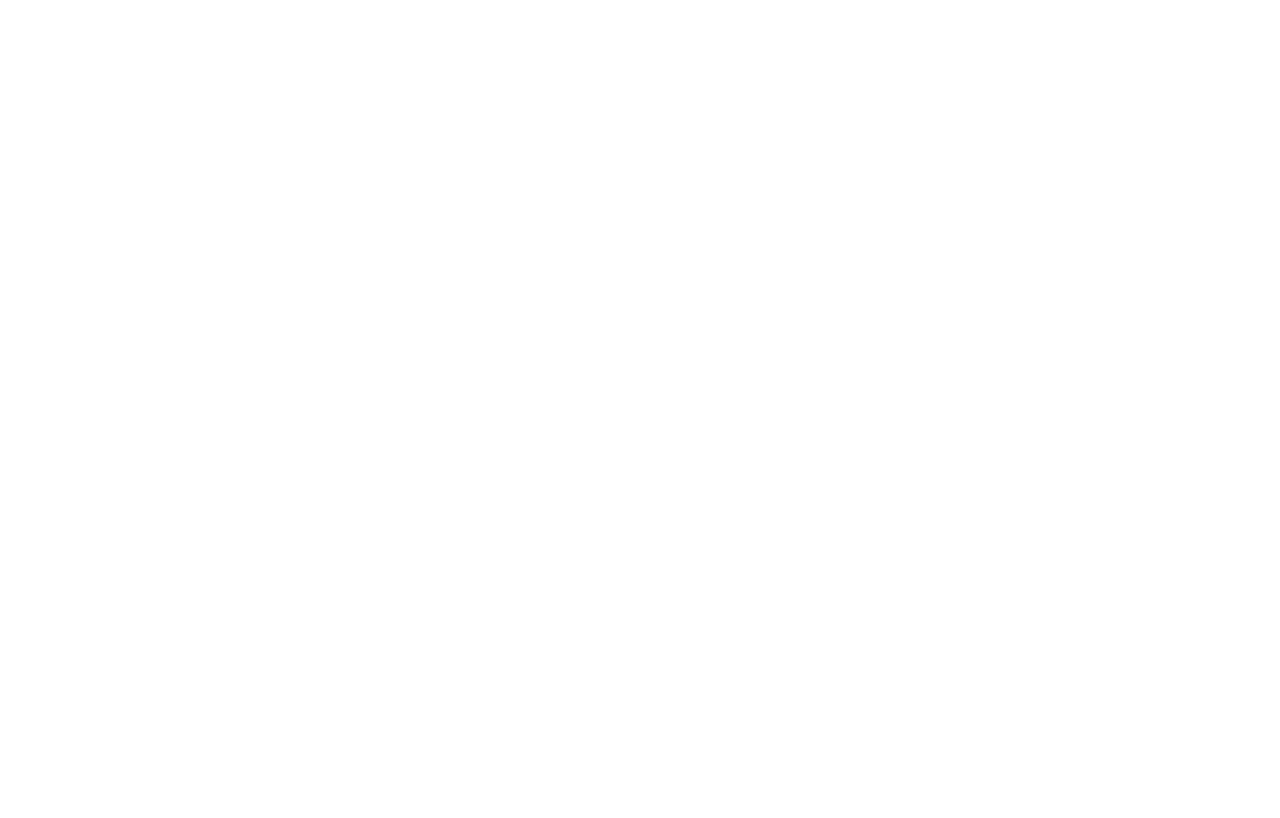
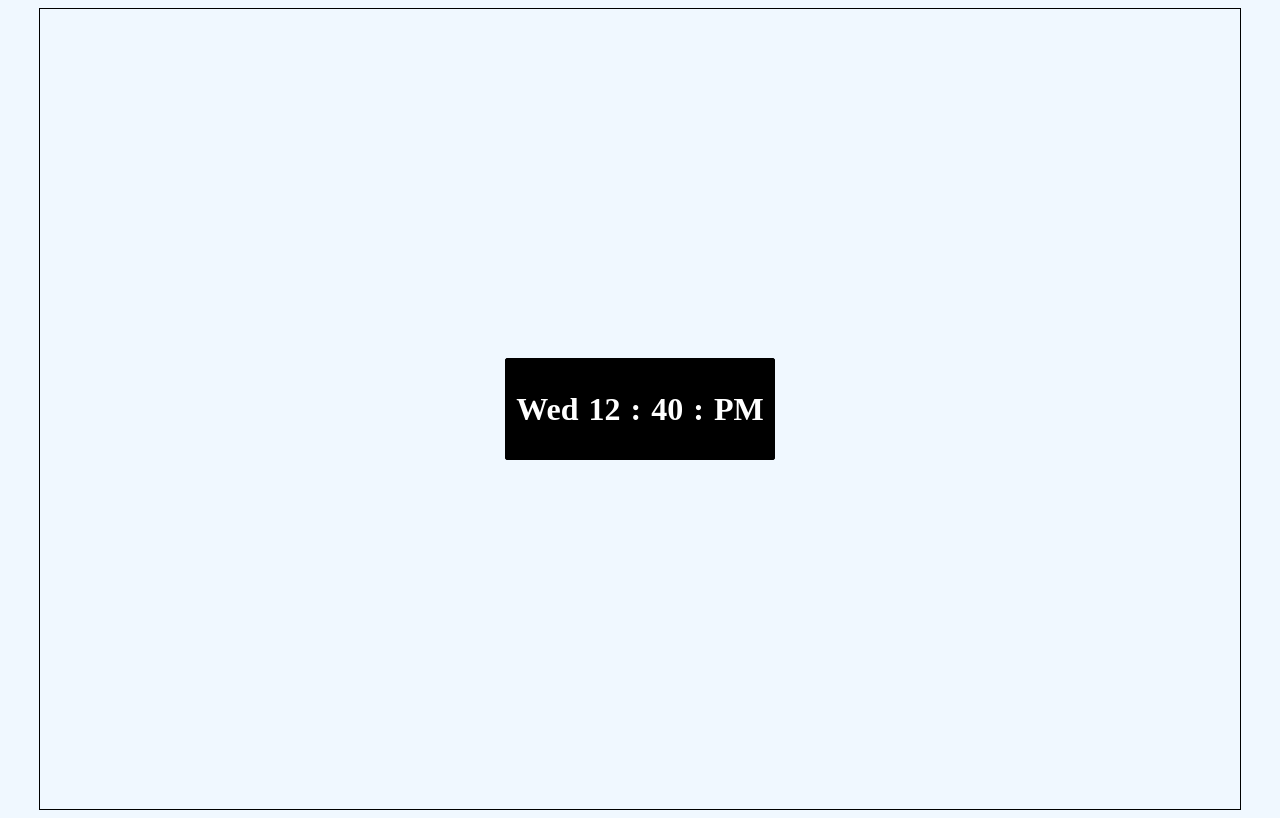
Before and after one commit to anirban0184/Js-easy-project, a plain HTML site: page __7.Digital Clock/index.html in a window 1280 px wide. Drawn offline with Linux system fonts and the light colour scheme.

Commit message:
7 Digital Clock

```diff
--- a/__7.Digital Clock/index.html
+++ b/__7.Digital Clock/index.html
@@ -3,9 +3,22 @@
 <head>
   <meta charset="UTF-8">
   <meta name="viewport" content="width=device-width, initial-scale=1.0">
+  <link rel="stylesheet" href="style.css">
   <title>Digital Clock</title>
 </head>
 <body>
+  <div class="container">
+    <div class="digitalClock">
+      <h1 id="day">Fry</h1>
+      <h1 id="hour">04</h1>
+      <h1 id="bar1">:</h1>
+      <h1 id="munite">20</h1>
+      <h1 id="bar2">:</h1>
+      <h1 id="pmam">PM</h1>
+    </div>
+  </div>
 
+
+  <script src="script.js"></script>
 </body>
 </html>
--- a/__7.Digital Clock/script.js
+++ b/__7.Digital Clock/script.js
@@ -0,0 +1,22 @@
+window.addEventListener("load", calculateTime);
+function calculateTime() {
+  let date = new Date();
+  let day = date.getDay();
+  let hours = date.getHours();
+  let munite = date.getMinutes();
+  console.log(day);
+  if(hours > 12) {
+    hours -= 12;
+  }
+  let amPm = hours <= 12 ? "PM" : "AM";
+  let days = [ "Sun", "Mon", "Tue", "Wed", "Thu","Fry", "Sat",];
+  let dayName = days[day];
+  console.log(dayName);
+  document.querySelector("#day").innerHTML = `${dayName}`;
+  document.querySelector("#hour").innerHTML = `${hours}`;
+  document.querySelector("#munite").innerHTML = `${munite}`;
+  document.querySelector("#pmam").innerHTML = `${amPm}`;
+
+
+}
+setTimeout(calculateTime,1);
--- a/__7.Digital Clock/style.css
+++ b/__7.Digital Clock/style.css
@@ -0,0 +1,27 @@
+body {
+  overflow: hidden;
+  background-color: aliceblue;
+}
+.container {
+  border: 1px solid #000;
+  width: 95%;
+  height: 100vh;
+  margin: auto;
+  display: flex;
+  justify-content: center;
+  align-items: center;
+}
+.digitalClock {
+  border: 1px solid #000;
+  width: fit-content;
+  margin: auto;
+  padding: 10px;
+  border-radius: 2px;
+  color: #fff;
+  background: #000;
+  display: flex;
+  gap: 10px;
+  align-items: center;
+  justify-content: center;
+
+}
```
